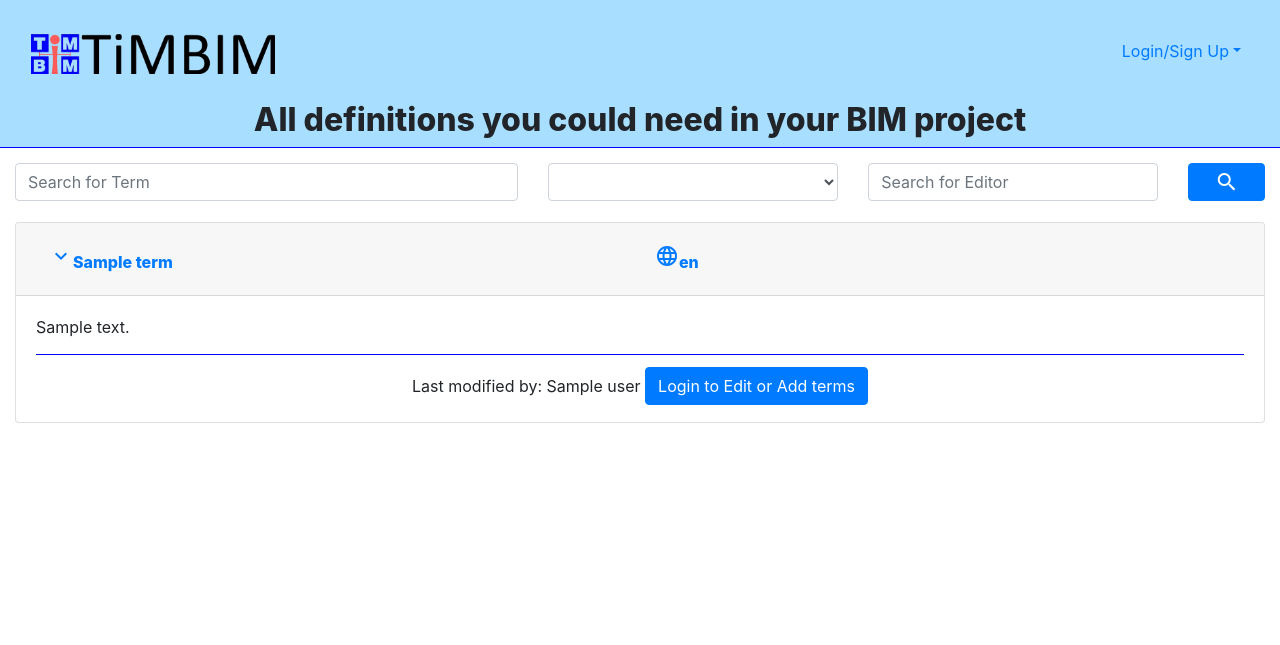
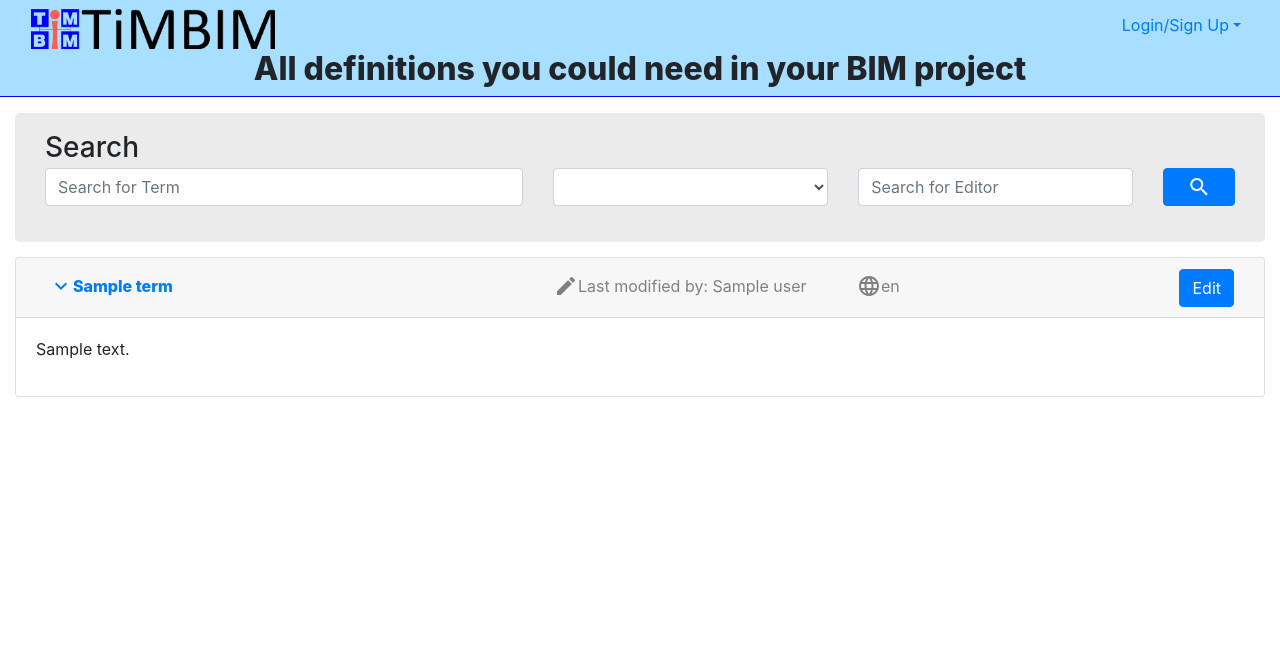
Before and after one commit to AllardL/MS3-BIM-definitions, a Flask app: page / in a window 1280 px wide. Shown: the top 645 px of the page. Run offline with Flask 2, Linux system fonts and the light colour scheme; a database or web service that is not in the repository returns one stand-in record (values such as "Sample title"); some libraries are stand-ins or nearby versions.

Commit message:
Updated Layout

```diff
--- a/app.py
+++ b/app.py
@@ -5,7 +5,6 @@ from bson.objectid import ObjectId
 import bcrypt
 import pymongo
 import re
-
 
 MONGO_URI = (os.environ.get('MONGO_URI'))
 SECRET_KEY = (os.environ.get('SECRET_KEY'))
--- a/static/css/styles.css
+++ b/static/css/styles.css
@@ -24,8 +24,12 @@ strong {
     font-weight: 800;
 }
 
+.regular {
+    font-weight: 400;
+    color: gray;
+}
+
 /*-------------------------Navbar-------------- */
-
 .logo {
     height: 22px;
 }
@@ -94,12 +98,14 @@ body {
 
 .card .btn {
     margin-top: 2px;
-    margin-bottom: 2px;
+    margin-bottom: 12px;
     text-align: left;
 }
 
 .card-header {
     text-align: left;
+    padding-top: 0;
+    padding-bottom: 0;
 }
 
 .card-header .btn {
@@ -110,20 +116,24 @@ body {
     margin-bottom: 15px;
 }
 
-.card-footer {
-    height: 3rem;
-    padding : 0;
-    background-color: white;
-    border-top-color: blue;
-    border-top-width: 1px;
-    padding: 10px;
+.btn.edit {
+    text-align: center !important;
 }
 
-.card-footer.btn {
-    margin-top: 0px !important;
-    font-size: 1rem;
-    font-weight: 400;
-    line-height: 1.5;
+.card-col {
+    padding-top: 7px;
+}
+
+.col-language {
+    min-width: 200px !important;
+    max-width: auto !important;
+    padding-left: 15px;
+}
+
+.col-edit {
+    width: max-content !important;
+    position:  absolute;
+    right: 30px;
 }
 
 /*-------------------------Inputform-------------- */
@@ -165,10 +175,21 @@ body {
     border-radius: .25rem;
 }
 
+.row.search {
+    margin-top: 2vh;
+    margin-left: 0;
+    margin-right: 0;
+    margin-bottom: 15px;
+    padding: 15px;
+    background-color: rgb(235, 235, 235);
+    border-radius: 5px;
+}
+
+
 
 
 /*-------------------------Media queries-------------- */
-@media (min-width: 575px) and (min-height: 800px){
+@media (min-width: 992px) and (min-height: 800px){
     .logo {
         height: 40px;
     }
@@ -181,4 +202,8 @@ body {
         font-size: 2em;
         font-weight: 800;
     }
+
+    nav {
+       height: 50px;
+    }
 }
--- a/templates/definitions.html
+++ b/templates/definitions.html
@@ -4,6 +4,9 @@
 
 <form action="{{url_for('search_definition') }} " method="POST" >
     <div class="row search">
+        <div class="col-12">
+            <h3>Search</h3>
+        </div>
         <div class="col-lg-5 col-md-4 col-sm-12 form-group">
             <input type="text" class="form-control" name = "s_term" placeholder="Search for Term" value="{{s_term}}">
         </div>
@@ -38,30 +41,31 @@
             <div class="card-header" id="{{definition._id}}">
                 <button class="btn btn-link" type="button" data-toggle="collapse" data-target="#collapse{{definition._id}}" aria-expanded="false" aria-controls="{{definition._id}}">
                     <div class="row">
-                        <div class="col-lg-6 col-md-12">
-                            <i class="material-icons">expand_more</i><strong>{{definition.term}}</strong>
+                        <div class="col-lg-5 col-12 card-col">
+                            <i class="material-icons align-bottom">expand_more</i><strong>{{definition.term}}</strong>
                         </div>
-                        <div class="col-lg-6 col-md-12">
-                            <i class="material-icons">language</i><strong>{{definition.language}}</strong>
+                        <div class="col-lg-3 col-12 regular card-col">
+                            <i class="material-icons align-bottom">edit</i>Last modified by: {{definition.user}}
+                        </div>
+                        <div class="col-language regular card-col">
+                            <i class="material-icons align-bottom">language</i>{{definition.language}}
+                        </div>
+                        <div class="col-edit align-top">
+                            {% if session.name %}
+                                <a href="{{url_for('edit_definition', definition_id=definition._id)}}" class="btn btn-primary Edit">Edit</a>
+                            {% else %}
+                                <a href="{{url_for('user_login')}}" class="btn btn-primary edit">Edit</a>
+                            {% endif %}
                         </div>
                     </div>
-                </div>
-            </button>
+                </button>
+            </div>
 
             <div id="collapse{{definition._id}}" class="collapse" aria-labelledby="{{definition._id}}" data-parent="#accordion">
                 <div class="card-body">
                     <div class="card-description">
                         <span>{{definition.description}}</span>
                     </div>
-                    <div class="center card-footer">
-                        <span class="align-middle">Last modified by: {{definition.user}}</span>
-                        {% if session.name %}
-                            <a href="{{url_for('edit_definition', definition_id=definition._id)}}" class="btn btn-primary">Edit</a>
-                        {% else %}
-                            <a href="{{url_for('user_login')}}" class="btn btn-primary">Login to Edit or Add terms</a>
-                        {% endif %}
-                    </div>
-
                 </div>
             </div>
         </div>
```
Also changed, not shown: README.md.
